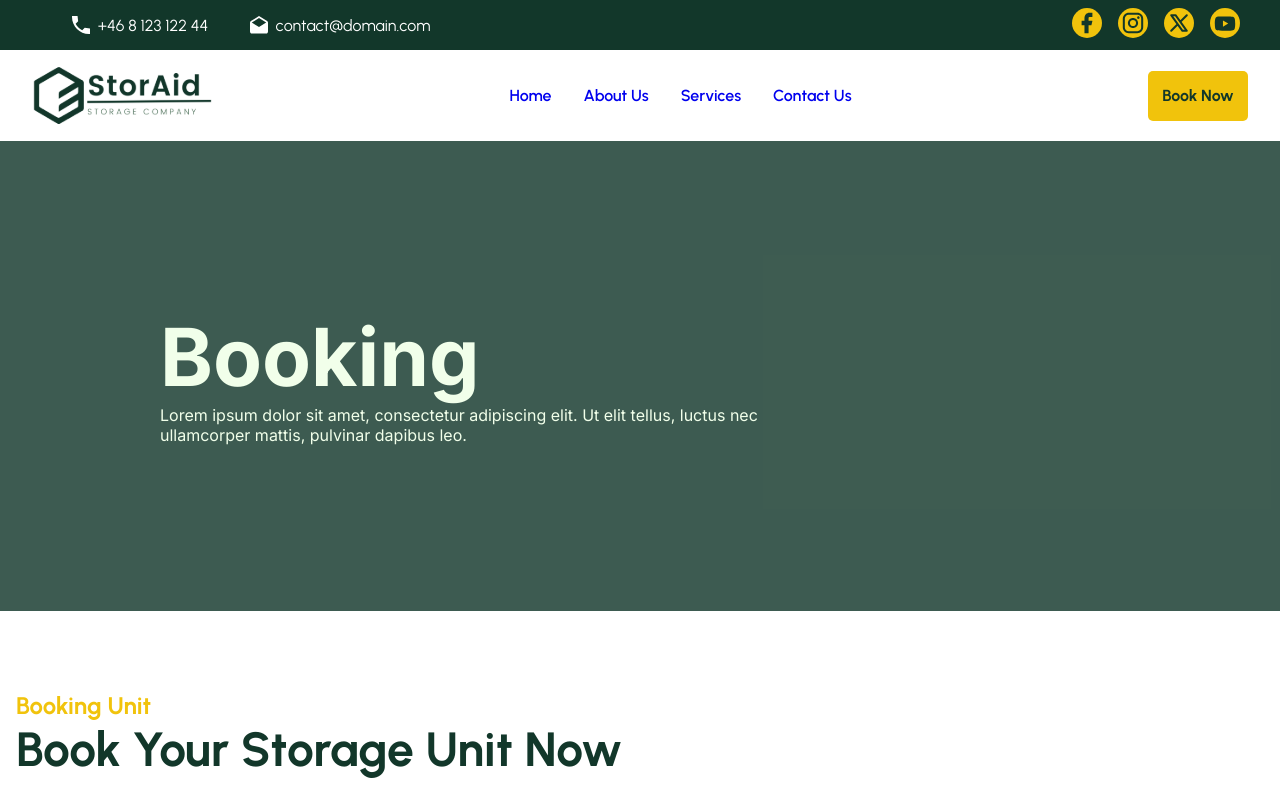
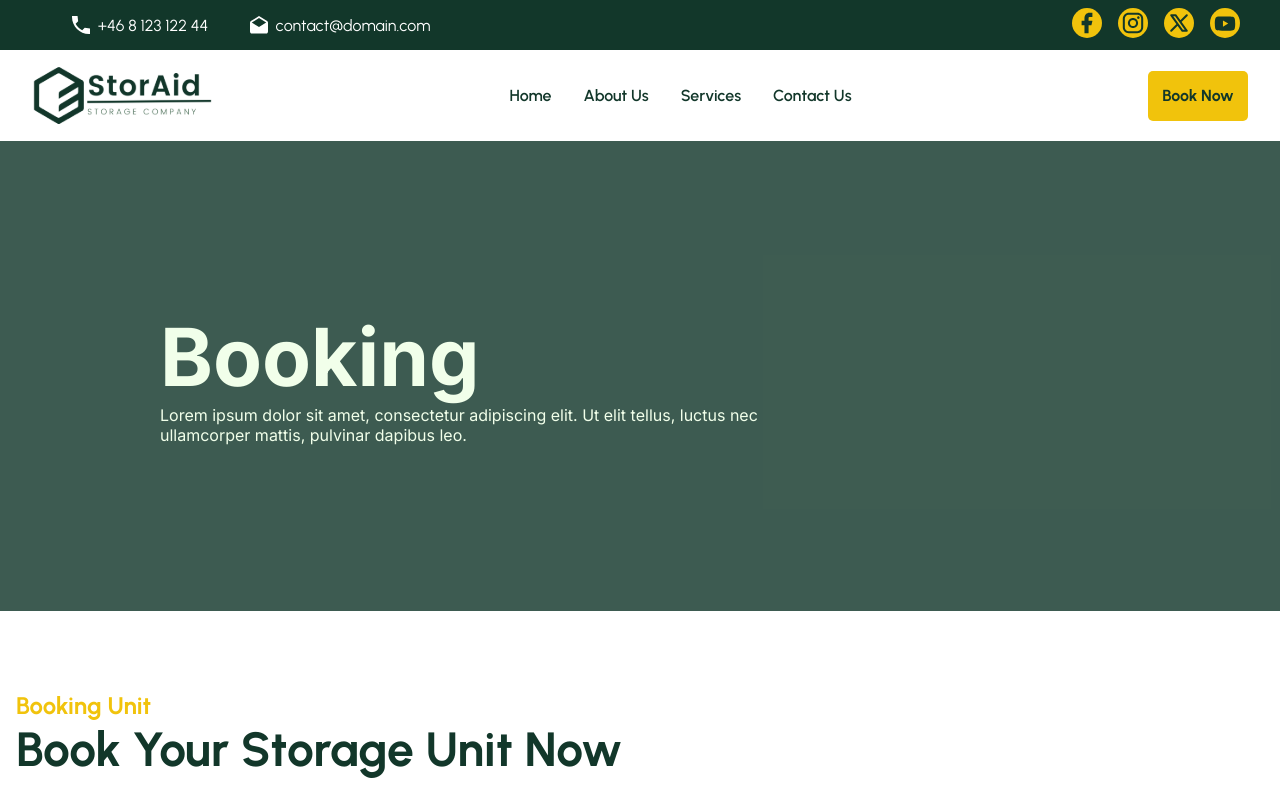
Before and after one commit to emillarsson99-m0wgli/StoraidStorageService, a React (Vite) app: page /BookingPage in a window 1280 px wide. Shown: the top 785 px of the page. Built offline with nearby package versions, Linux system fonts and the light colour scheme; no server answers.

Commit message:
Added ternary function to navlinks to add 'active' class

```diff
--- a/src/Components/Header.css
+++ b/src/Components/Header.css
@@ -97,3 +97,11 @@ a:visited {
 .header-btn:visited, .header-btn:link {
   color: #12372A;
 }
+
+.navlink-btn.active {
+  color: #F1C30C;
+}
+
+.navlink-btn {
+  color: #12372A;
+}
--- a/src/Components/Header.jsx
+++ b/src/Components/Header.jsx
@@ -1,7 +1,10 @@
 import { NavLink } from "react-router-dom"
+import { useState } from 'react'
 import Button from "./Button"
 
 function Header() {
+
+    const [isActive, setIsActive] = useState()
 
     return(
         <div className="container">
@@ -41,10 +44,10 @@ function Header() {
             <div className="header-main">
                 <img src="/StoraidIcon.svg" alt="Storaid" />
                 <nav className="header-nav">
-                    <NavLink to="/">Home</NavLink>
-                    <NavLink to="/AboutUsPage">About Us</NavLink>
-                    <NavLink to="/ServicePage">Services</NavLink>
-                    <NavLink to="/ContactPage">Contact Us</NavLink>
+                    <NavLink to="/" className={({ isActive }) => isActive ? "navlink-btn active" : "navlink-btn" }>Home</NavLink>
+                    <NavLink to="/AboutUsPage" className={({ isActive }) => isActive ? "navlink-btn active" : "navlink-btn" }>About Us</NavLink>
+                    <NavLink to="/ServicePage" className={({ isActive }) => isActive ? "navlink-btn active" : "navlink-btn" }>Services</NavLink>
+                    <NavLink to="/ContactPage" className={({ isActive }) => isActive ? "navlink-btn active" : "navlink-btn" }>Contact Us</NavLink>
                 </nav>
                 <Button Text="Book Now" className="header-btn" to="/BookingPage"/>
             </div>
```
